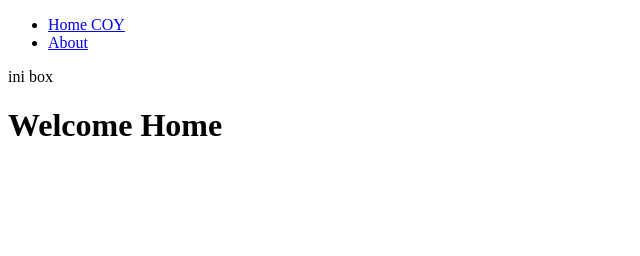
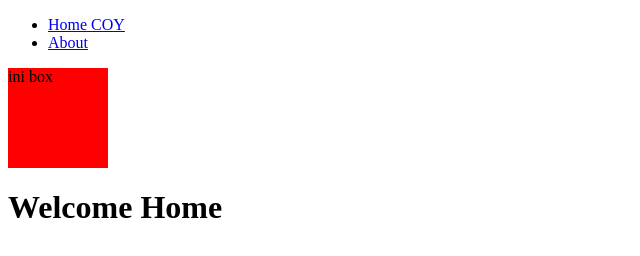
Before and after one commit to yudisidde/repo1, a plain HTML site: page index.html in a window 1280 px wide. Shown: the whole page, without its empty margins (0-640 px from the left). Drawn offline with nearby package versions, Linux system fonts and the light colour scheme.

Commit message:
lagi
asd

```diff
--- a/css/style.css
+++ b/css/style.css
@@ -1,5 +1,5 @@
 .box{
-	width: 10px;
-	height: 10px;
+	width: 100px;
+	height: 100px;
 	background-color: red;
 }
--- a/index.html
+++ b/index.html
@@ -3,6 +3,7 @@
 <head>
 	<meta charset="UTF-8">
 	<title>ajax</title>
+	<link rel="stylesheet" href="css/style.css">
 </head>
 <body>
 	<nav>
```
